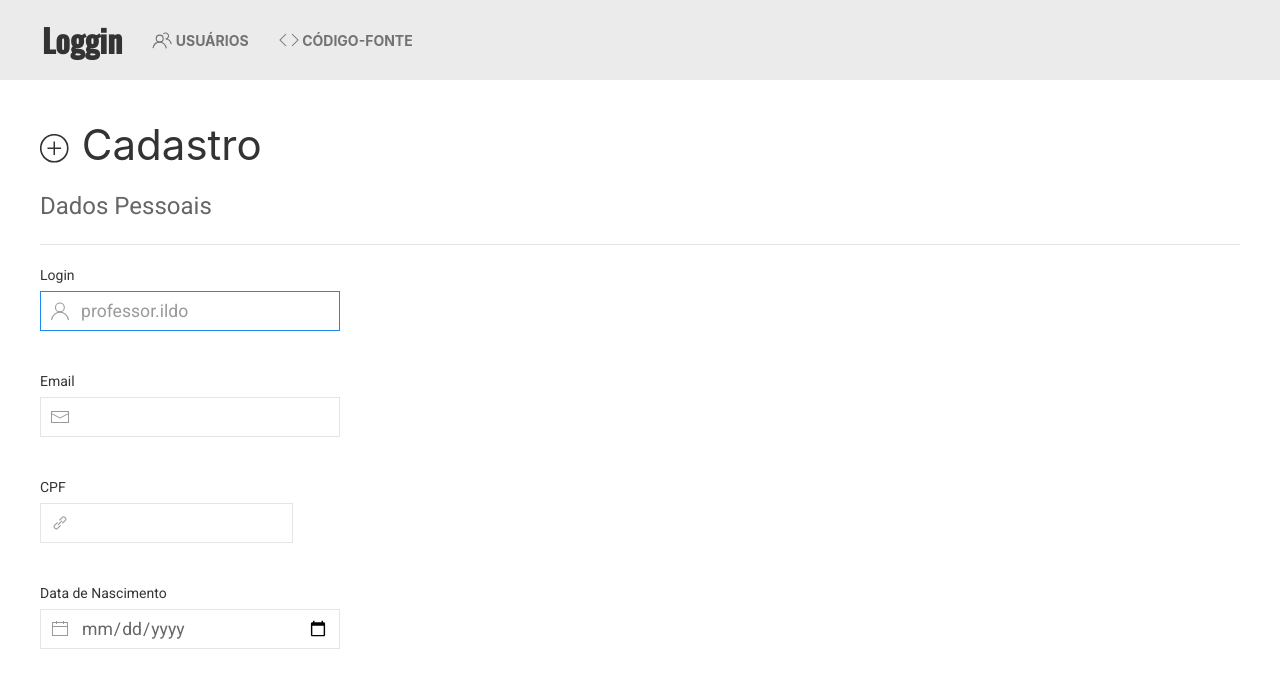
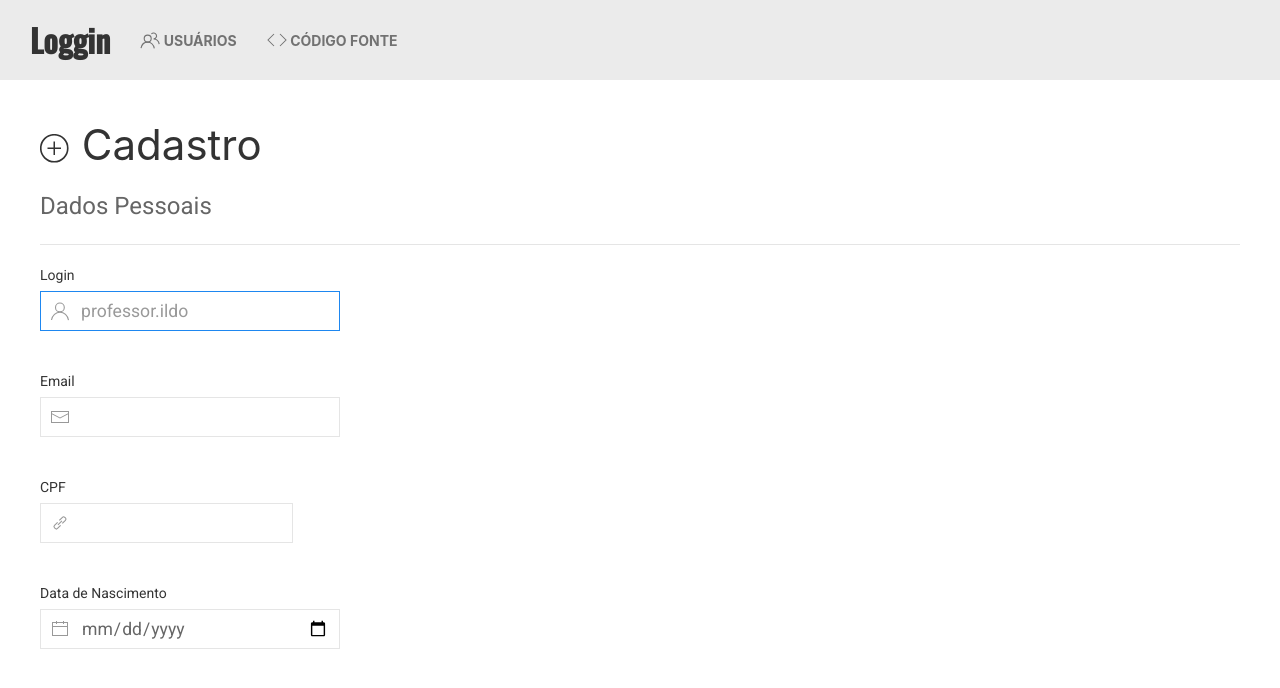
Before and after one commit to gspolima/Loggin, a PHP site: page /pages/cadastro.php in a window 1280 px wide. Shown: the top 688 px of the page. Run offline with PHP 8.4, Linux system fonts and the light colour scheme.

Commit message:
style: navbar

```diff
--- a/composers/navbar.php
+++ b/composers/navbar.php
@@ -16,7 +16,7 @@ echo
                         </ul>
                     </div>
                 </li>
-                <li><a href="https://github.com/gspolima/loggin" target="_blank"><span uk-icon="icon: code"></span> Código-fonte</a></li>
+                <li><a href="https://github.com/gspolima/loggin" target="_blank"><span uk-icon="icon: code"></span>Código fonte</a></li>
             </ul>
         </div>
     </nav>
--- a/index.php
+++ b/index.php
@@ -31,7 +31,7 @@
                             </ul>
                         </div>
                     </li>
-                    <li><a href="https://github.com/gspolima/loggin" target="_blank"><span uk-icon="icon: code"></span> Código-fonte</a></li>
+                    <li><a href="https://github.com/gspolima/loggin" target="_blank"><span uk-icon="icon: code"></span>Código fonte</a></li>
                 </ul>
             </div>
         </nav>
--- a/styles.css
+++ b/styles.css
@@ -6,7 +6,7 @@ body {
 .uk-logo {
     font-family: 'Oswald';
     font-size: 1.8em;
-    padding-left: 42px;
+    padding-left: 30px;
 }
 
 
```
